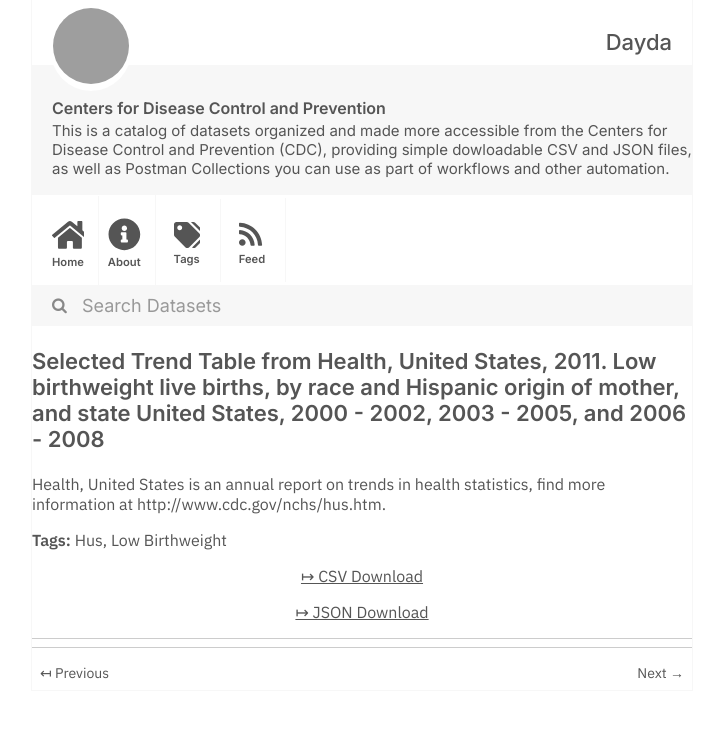
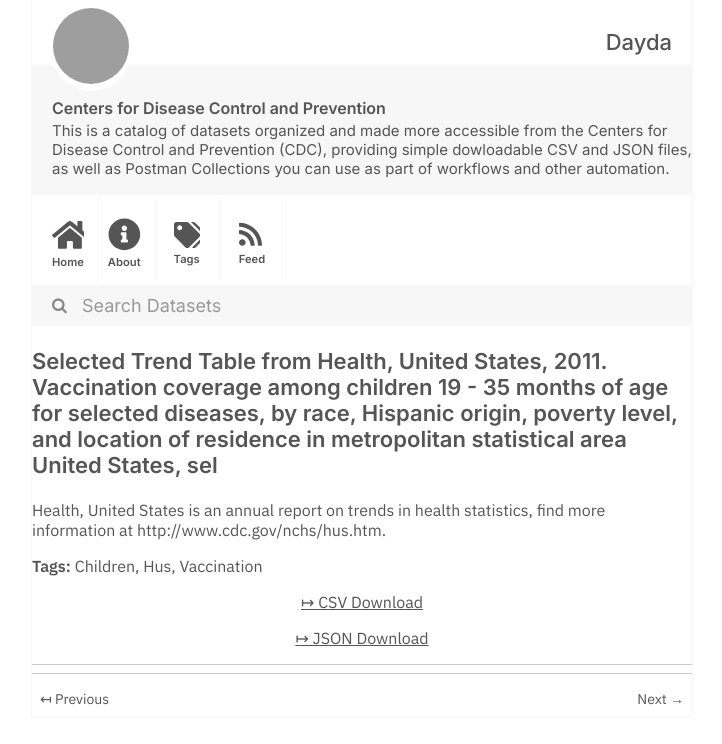
Before and after one commit to dayda-entities/centers-for-disease-control-and-prevention, a Jekyll site: the page built from _posts/2020-11-12-selected-trend-table-from-heal.md, in a window 1280 px wide, cut to the strip 0-744 px from the top of the page. Shown: the whole strip, without its empty margins (278-1000 px from the left). Built offline with Jekyll 4.4.1, drawn with Linux system fonts in a browser that asks for light colours; grey boxes are pictures that could not be loaded.

```diff
--- a/_posts/2020-11-12-selected-trend-table-from-heal.md
+++ b/_posts/2020-11-12-selected-trend-table-from-heal.md
@@ -1,18 +1,20 @@
 ---
 title: >-
-  Selected Trend Table from Health, United States, 2011. Low birthweight live
-  births, by race and Hispanic origin of mother, and state United States, 2000 -
-  2002, 2003 - 2005, and 2006 - 2008
-created: '2020-11-12T12:15:17.912528'
-modified: '2021-04-13T18:22:42.824978'
+  Selected Trend Table from Health, United States, 2011. Vaccination coverage
+  among children 19 - 35 months of age for selected diseases, by race, Hispanic
+  origin, poverty level, and location of residence in metropolitan statistical
+  area United States, sel
+created: '2020-11-12T12:15:33.787776'
+modified: '2021-04-21T19:31:52.958306'
 state: active
 type: dataset
 tags:
+  - Children
   - Hus
-  - Low Birthweight
+  - Vaccination
 groups: []
-csv_url: 'https://data.cdc.gov/api/views/m4es-3af4/rows.csv?accessType=DOWNLOAD'
-json_url: 'https://data.cdc.gov/api/views/m4es-3af4/rows.json?accessType=DOWNLOAD'
+csv_url: 'https://data.cdc.gov/api/views/nkri-ptxd/rows.csv?accessType=DOWNLOAD'
+json_url: 'https://data.cdc.gov/api/views/nkri-ptxd/rows.json?accessType=DOWNLOAD'
 layout: post
 
 ---
```
